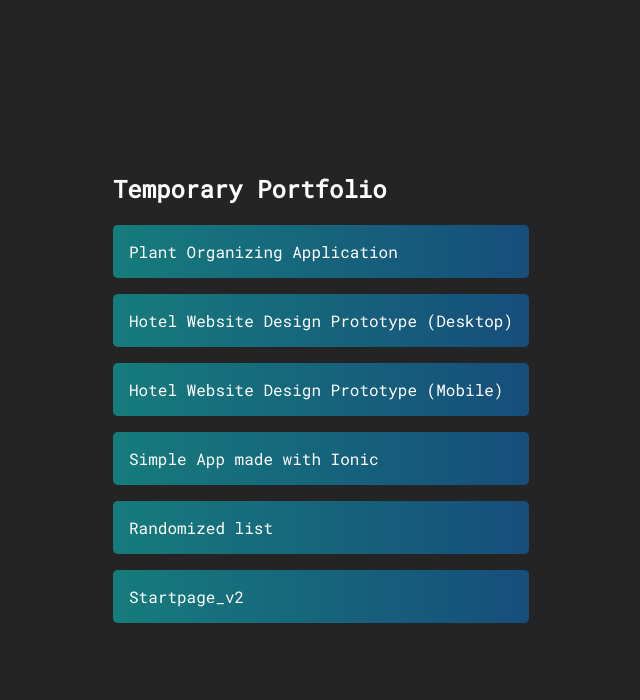
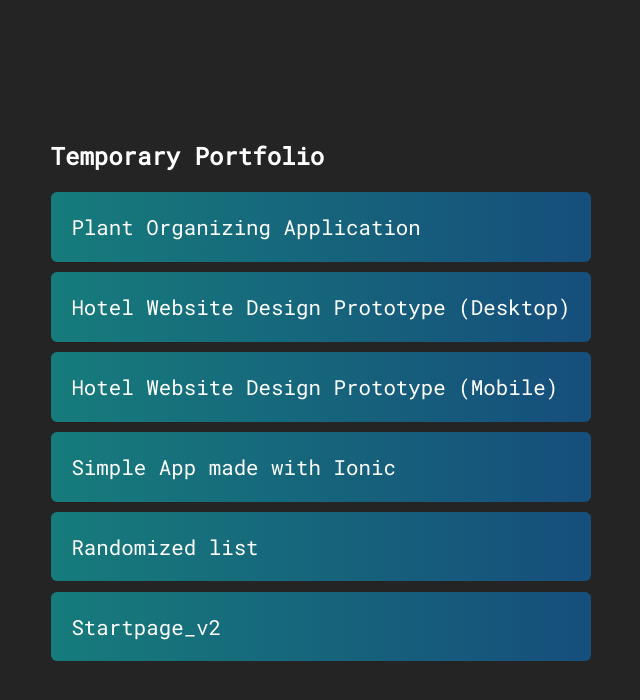
Before and after one commit to Justiiice/JS_thingy, a plain HTML site: page index.html in a window 1280 px wide. Shown: the whole page, without its empty margins (319-959 px from the left). Drawn offline with Linux system fonts and the light colour scheme.

Commit message:
Made buttons larger

```diff
--- a/style.css
+++ b/style.css
@@ -19,12 +19,13 @@ a {
     text-decoration: none;
     color: white;
     background: linear-gradient(to right, rgba(0, 255, 255, 0.4), rgba(0, 140, 255, 0.4));
-    margin-bottom: 1em;
+    margin-bottom: 0.5em;
+    font-size: 1.3em;
     padding: 1em;
-    border-radius: .3em;
-    transition: all ease-in-out .2s;
+    border-radius: 0.3em;
+    transition: all ease-in-out 0.2s;
 }
-a:hover{
-    transform: translate(5px, -2px);
+a:hover {
+    transform: translate(10px, 0);
     background-color: rgba(0, 255, 255, 0.7);
 }
```
Also changed, not shown: index.html (+0 -3 lines).
